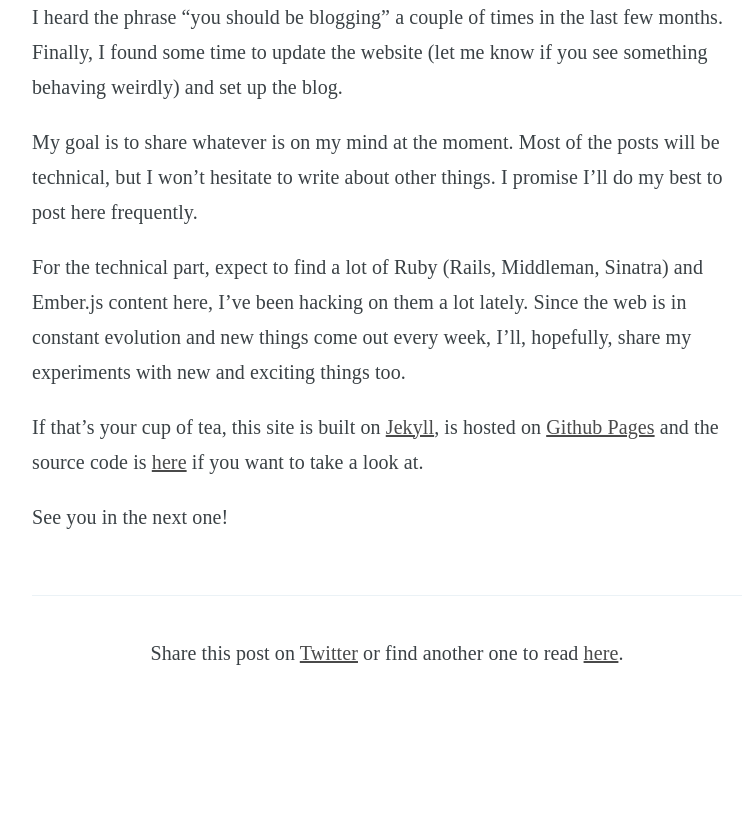
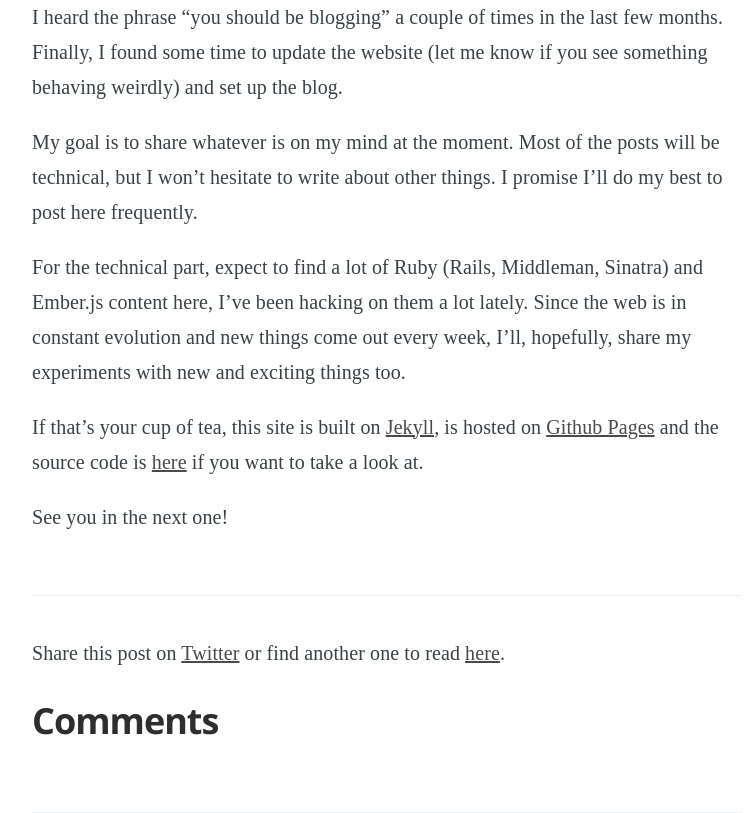
Before and after one commit to romulomachado/romulomachado.github.io, a Jekyll site: the page built from _posts/2015-09-22-hello.md, in a window 1280 px wide. Shown: the part 688-1501 px from the top of the page, without its empty margins (253-1006 px from the left). Built offline with Jekyll 4.4.1, drawn with Linux system fonts in a browser that asks for light colours; some web fonts are replaced; before the commit the page ends 1419 px from its top, so only the background shows below that.

Commit message:
Add comments section to post layout

```diff
--- a/_layouts/post.html
+++ b/_layouts/post.html
@@ -13,8 +13,23 @@
       {{ content }}
     </section>
 
-    <div class="post__footer">
-      <p>Share this post on <a href='https://twitter.com/intent/tweet?text={{ page.title }}&url={{site.url}}{{page.url}}&via=romulomachado_' target='_blank'>Twitter</a> or find another one to read <a href="/writing.html">here</a>.</p>
+    <div class="container">
+      <p class="share-this">Share this post on <a href='https://twitter.com/intent/tweet?text={{ page.title }}&url={{site.url}}{{page.url}}&via=romulomachado_' target='_blank'>Twitter</a> or find another one to read <a href="/writing.html">here</a>.</p>
+
+      <h2>Comments</h2>
+
+      {% if page.comments %}
+        <div id="disqus_thread"></div>
+        <script type="text/javascript">
+            /* * * DON'T EDIT BELOW THIS LINE * * */
+            (function() {
+                var dsq = document.createElement('script'); dsq.type = 'text/javascript'; dsq.async = true;
+                dsq.src = '//' + '{{site.disqus_shortname}}' + '.disqus.com/embed.js';
+                (document.getElementsByTagName('head')[0] || document.getElementsByTagName('body')[0]).appendChild(dsq);
+            })();
+        </script>
+        <noscript>Please enable JavaScript to view the <a href="https://disqus.com/?ref_noscript" rel="nofollow">comments powered by Disqus.</a></noscript>
+      {% endif %}
     </div>
 
     <script src="/javascripts/analytics.js"></script>
```
